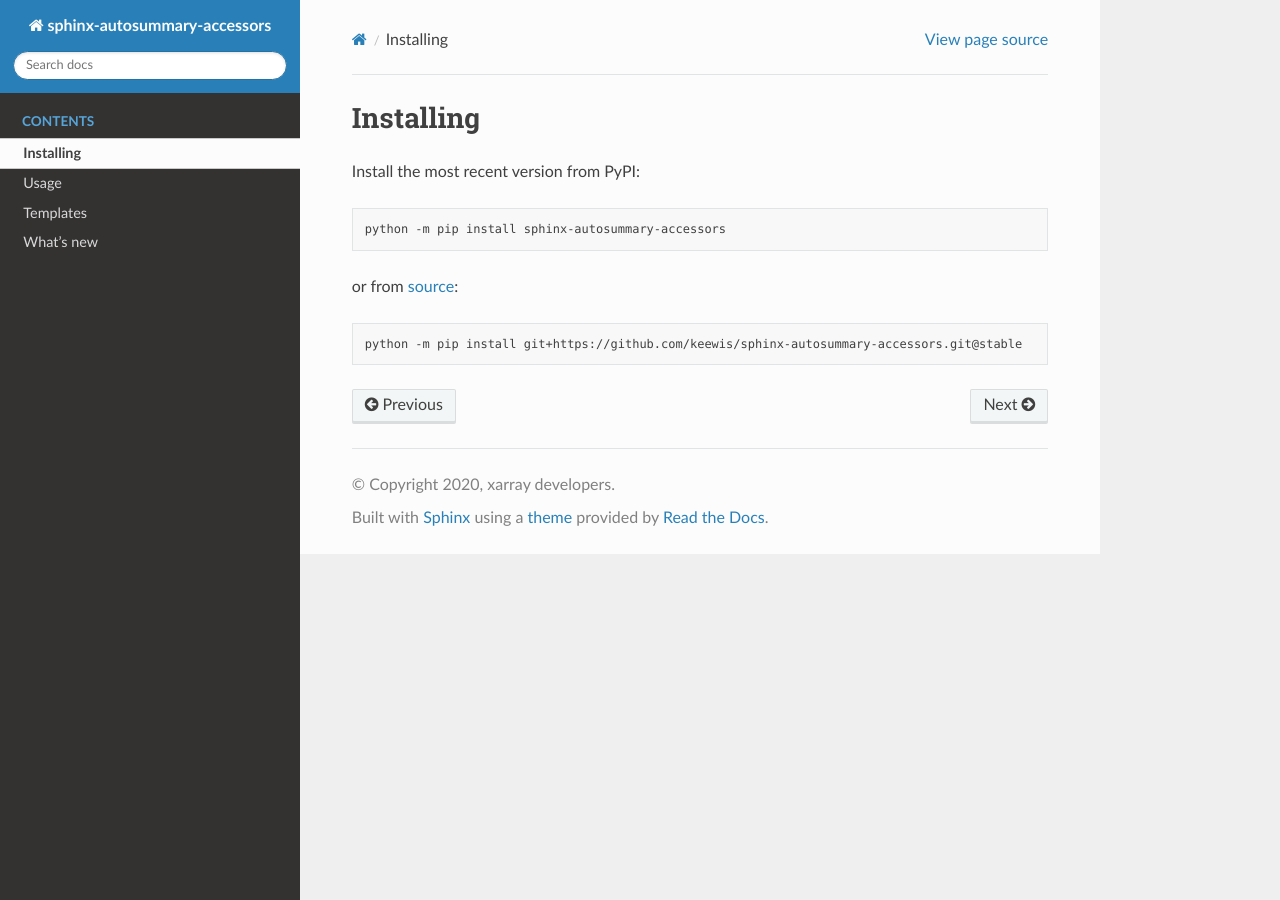
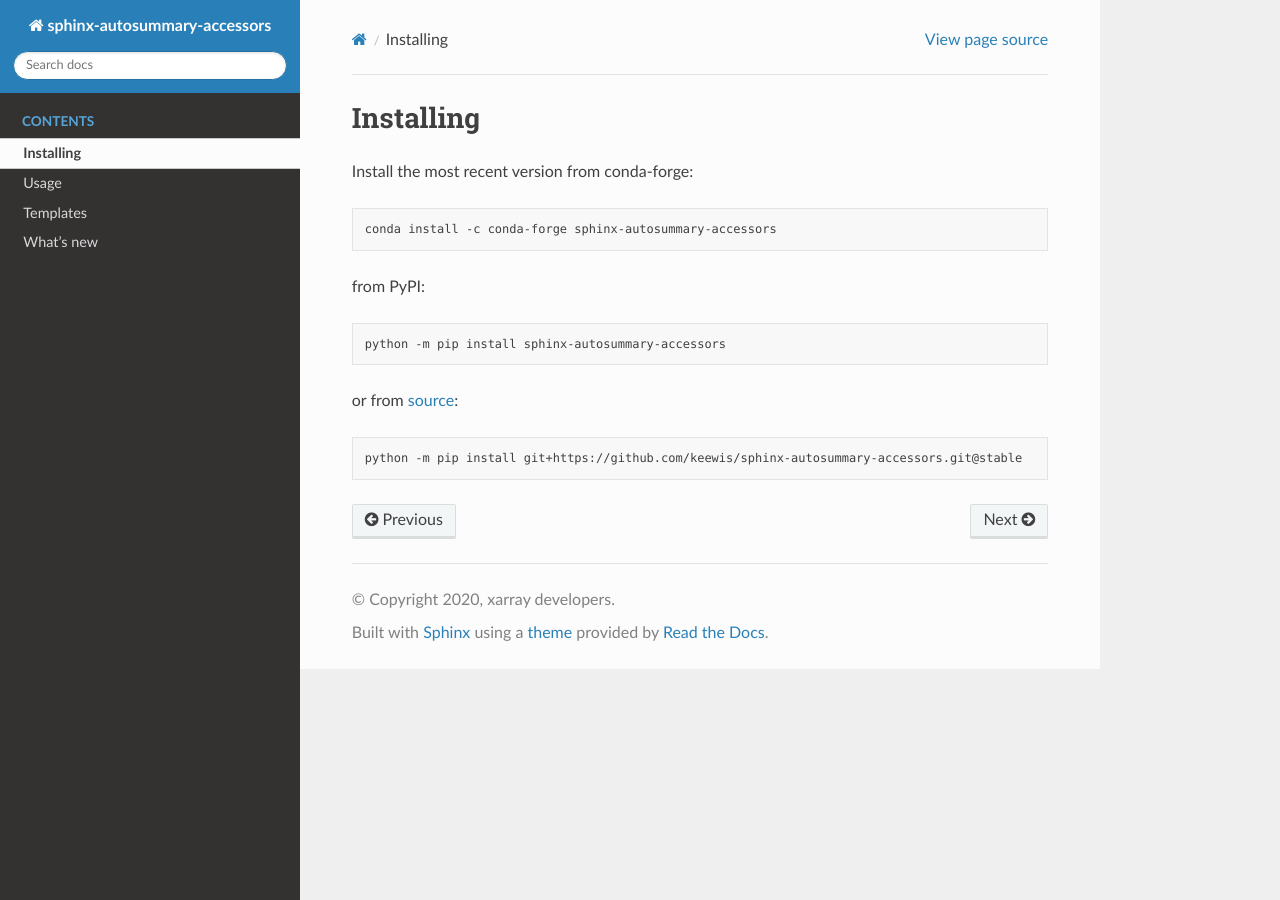
Before and after one commit to xarray-contrib/sphinx-autosummary-accessors, a Sphinx documentation site: the page built from docs/installing.rst, in a window 1280 px wide. Built offline with Sphinx 7.4.7 and the Read the Docs theme 2.0.0, drawn with Linux system fonts in a browser that asks for light colours; pages that are not in the unit, such as notebooks, are missing from menus.

Commit message:
also mention installing using conda

```diff
--- a/docs/installing.rst
+++ b/docs/installing.rst
@@ -2,7 +2,13 @@
 
 Installing
 ----------
-Install the most recent version from PyPI:
+Install the most recent version from conda-forge:
+
+.. code:: sh
+
+   conda install -c conda-forge sphinx-autosummary-accessors
+
+from PyPI:
 
 .. code:: sh
 
```
